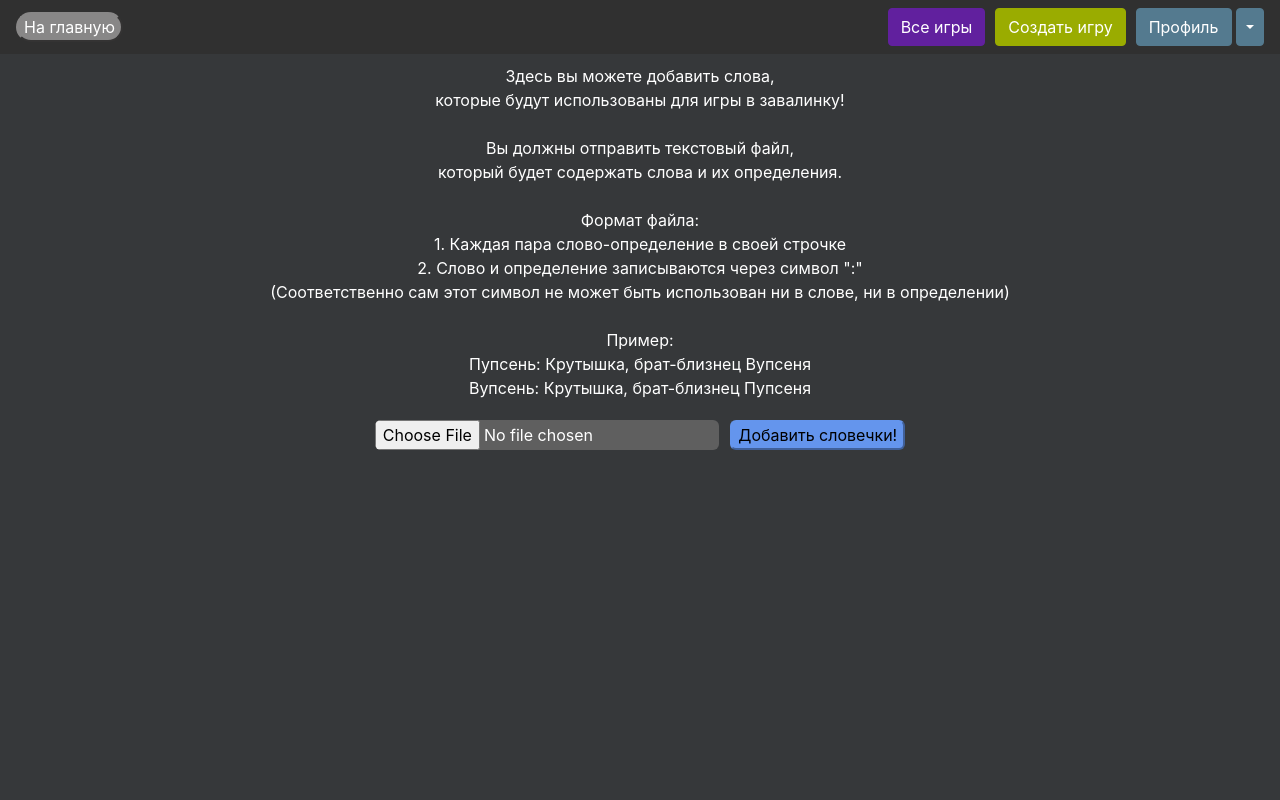
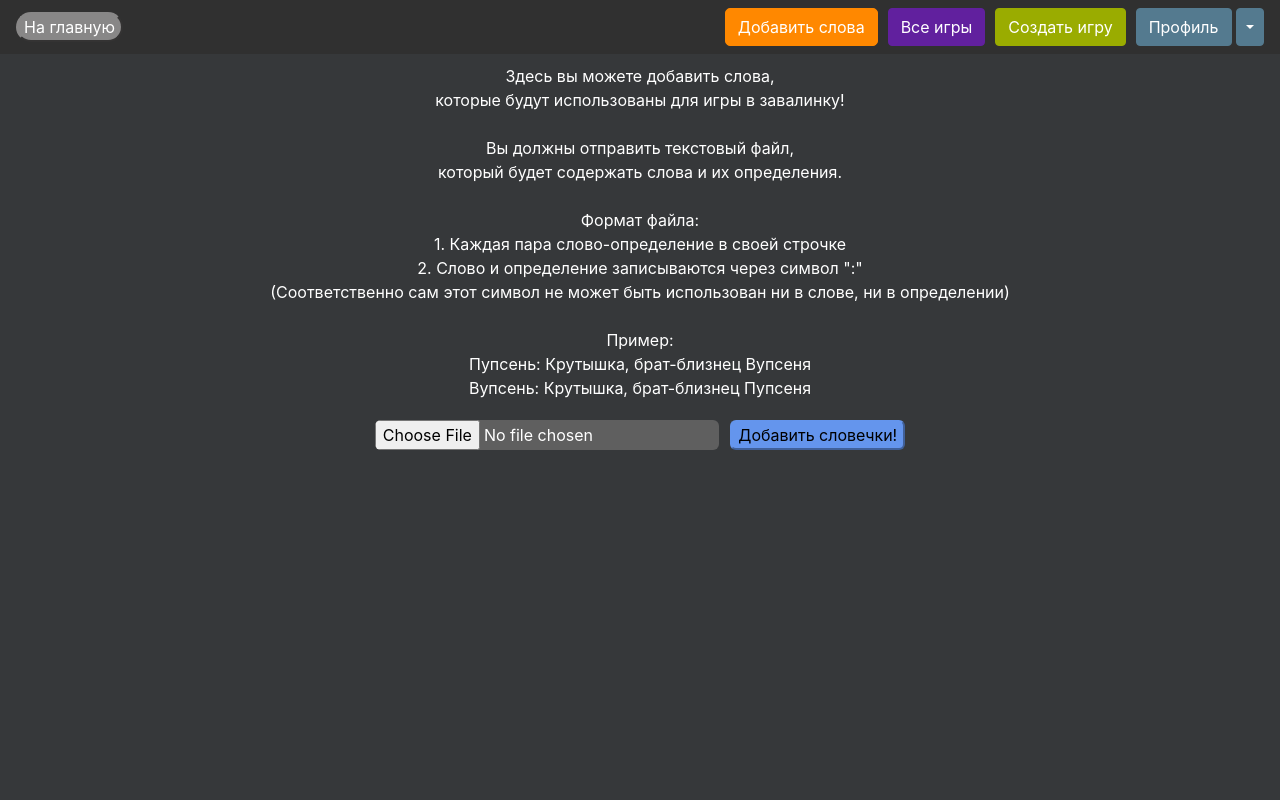
Before and after one commit to PandaPythoner/Zavalinka, a Django app: page /home/add_words/ in a window 1280 px wide. Run offline with Django 4.2, Linux system fonts and the light colour scheme; the visitor is signed in with stand-in values (Sample User, id 1); some libraries are stand-ins or nearby versions.

Commit message:
Added add_words bytton to base.html (visible only for superusers)

```diff
--- a/zavalinka/static/base.css
+++ b/zavalinka/static/base.css
@@ -92,3 +92,11 @@ input {
     margin-right: 0px;
     width: fit-content;
 }
+
+
+.add-words-href-button{
+    background-color:rgb(255, 136, 0);
+    border-color:rgb(255, 136, 0);
+    border-radius: 5px;
+    margin-right: 10px;
+}
--- a/zavalinka/templates/base.html
+++ b/zavalinka/templates/base.html
@@ -35,6 +35,13 @@
             <button class="go-home-button super-button"> На главную </button>
           </a>
           <ul class="nav">
+          {% if request.user.is_superuser %}
+            <li>
+              <a href="{% url 'add_words' %}">
+                <button class='btn add-words-href-button'> Добавить слова </button>
+              </a>
+            </li>
+          {% endif %}
           <li>
             <a href="{% url 'all_games' %}">
               <button class='btn view-all-games-button'> Все игры </button>
```
